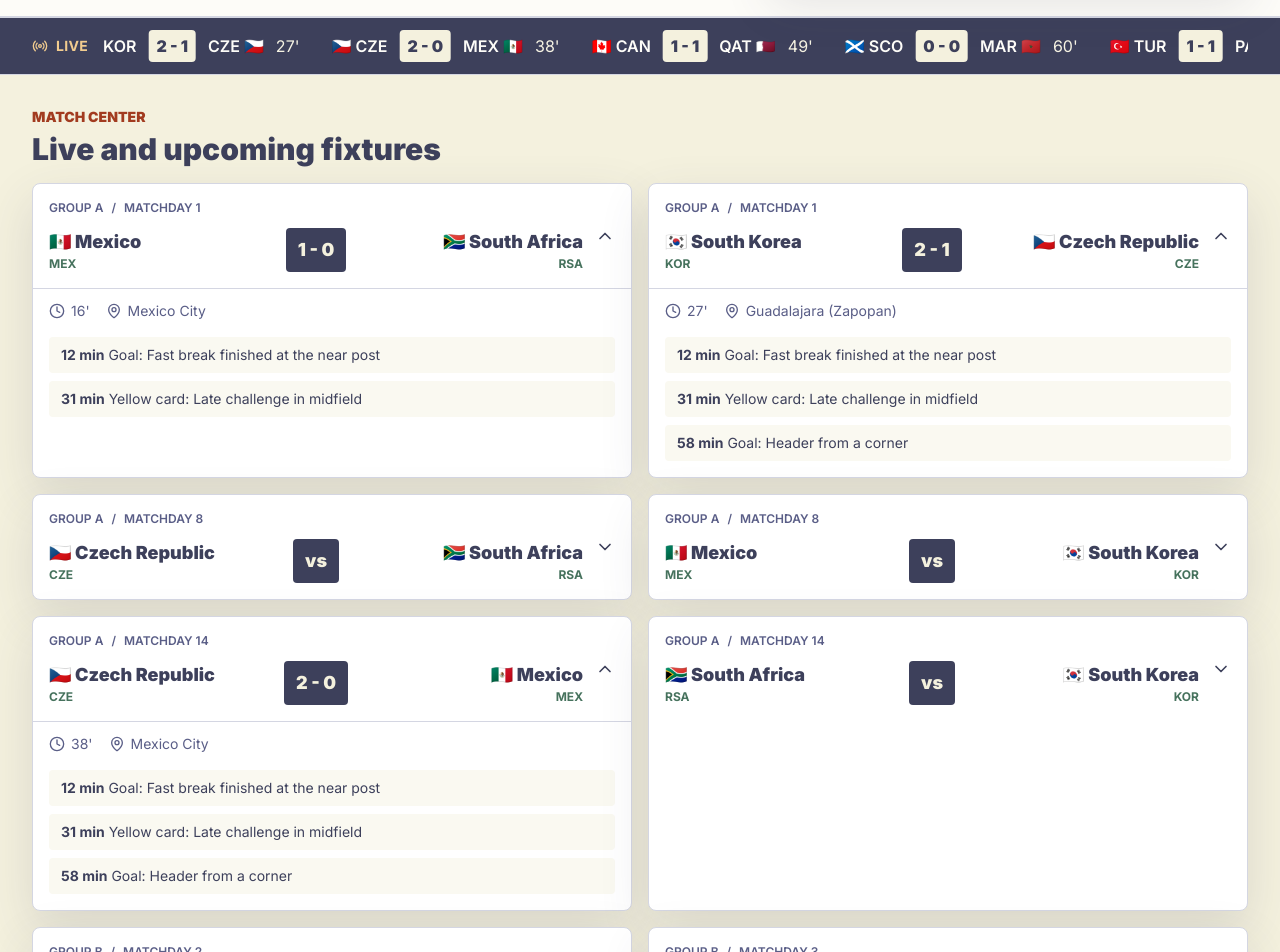
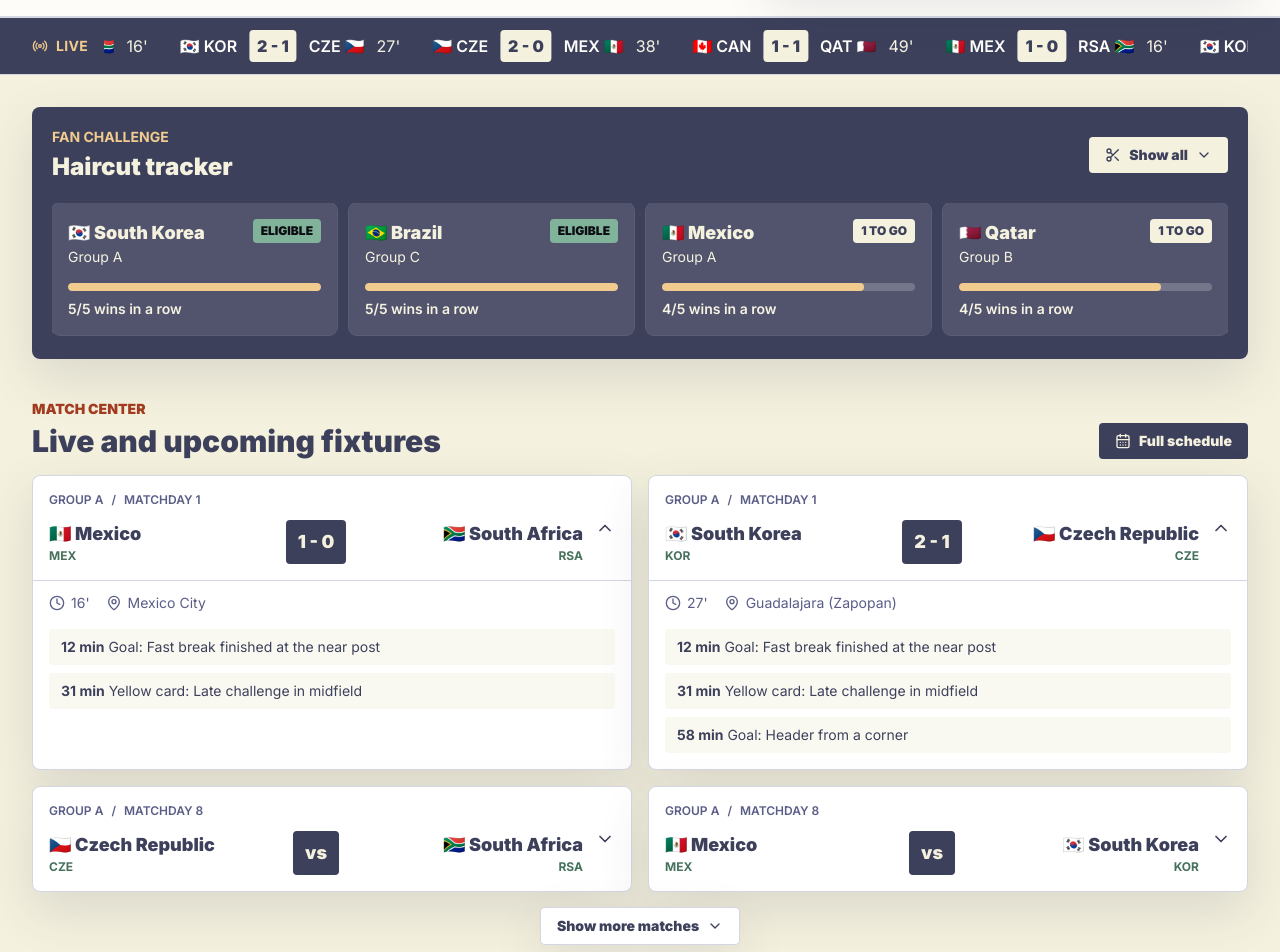
Before and after one commit to nisargmehta/WCFans, a React (Vite) app: page / in a window 1280 px wide. Shown: the part 300-1252 px from the top of the page. Built offline with nearby package versions, Linux system fonts and the light colour scheme.

Commit message:
expandable sections with smaller previews

```diff
--- a/eslint.config.js
+++ b/eslint.config.js
@@ -10,7 +10,10 @@ export default [
     files: ['**/*.{js,jsx}'],
     languageOptions: {
       ecmaVersion: 2020,
-      globals: globals.browser,
+      globals: {
+        ...globals.browser,
+        ...globals.es2021,
+      },
       parserOptions: {
         ecmaVersion: 'latest',
         ecmaFeatures: { jsx: true },
--- a/src/App.jsx
+++ b/src/App.jsx
@@ -1,13 +1,16 @@
-import { CalendarDays, Newspaper, Trophy } from 'lucide-react'
+import { CalendarDays, ChevronDown, Newspaper, Trophy } from 'lucide-react'
 import { useEffect, useState } from 'react'
 import { fetchDashboardData } from './client/api'
 import { HaircutTracker } from './components/HaircutTracker'
 import { LiveScoresTicker } from './components/LiveScoresTicker'
 import { MatchCard } from './components/MatchCard'
 import { NewsFeed } from './components/NewsFeed'
+import { ScheduleView } from './components/ScheduleView'
 
 function App() {
   const [dashboard, setDashboard] = useState(null)
+  const [view, setView] = useState('home')
+  const [matchesExpanded, setMatchesExpanded] = useState(false)
 
   useEffect(() => {
     let active = true
@@ -34,6 +37,16 @@ function App() {
     )
   }
 
+  if (view === 'schedule') {
+    return (
+      <div className="min-h-screen bg-eggshell text-twilight_indigo">
+        <ScheduleView matches={dashboard.scheduleMatches} onBack={() => setView('home')} />
+      </div>
+    )
+  }
+
+  const visibleMatches = matchesExpanded ? dashboard.upcomingMatches : dashboard.upcomingMatches.slice(0, 4)
+
   return (
     <div className="min-h-screen bg-eggshell text-twilight_indigo">
       <header className="border-b border-twilight_indigo-900 bg-eggshell-900">
@@ -46,7 +59,7 @@ function App() {
           </div>
           <div className="grid content-end gap-3 sm:grid-cols-3 lg:grid-cols-1">
             <Stat icon={Trophy} label="Teams tracked" value="48" />
-            <Stat icon={CalendarDays} label="Mock schedule" value="104 matches" />
+            <Stat icon={CalendarDays} label="Schedule" value="104 matches" />
             <Stat icon={Newspaper} label="Fan feed" value="Live-ready" />
           </div>
         </div>
@@ -55,12 +68,35 @@ function App() {
       <LiveScoresTicker matches={dashboard.liveMatches} />
 
       <main className="mx-auto max-w-7xl space-y-10 px-4 py-8 sm:px-6 lg:px-8">
+        <HaircutTracker teams={dashboard.haircutTracker} />
+
         <section aria-labelledby="matches-heading">
-          <SectionTitle id="matches-heading" eyebrow="Match center" title="Live and upcoming fixtures" />
+          <div className="flex flex-wrap items-end justify-between gap-3">
+            <SectionTitle id="matches-heading" eyebrow="Match center" title="Live and upcoming fixtures" />
+            <button
+              type="button"
+              onClick={() => setView('schedule')}
+              className="inline-flex items-center gap-2 rounded bg-twilight_indigo px-4 py-2 text-sm font-black text-eggshell transition hover:bg-twilight_indigo-400 focus:outline-none focus:ring-2 focus:ring-burnt_peach-300 focus:ring-offset-2"
+            >
+              <CalendarDays aria-hidden="true" className="h-4 w-4" />
+              Full schedule
+            </button>
+          </div>
           <div className="mt-4 grid gap-4 lg:grid-cols-2">
-            {dashboard.upcomingMatches.map((match) => (
+            {visibleMatches.map((match) => (
               <MatchCard key={match.id} match={match} />
             ))}
+          </div>
+          <div className="mt-4 flex justify-center">
+            <button
+              type="button"
+              onClick={() => setMatchesExpanded((current) => !current)}
+              className="inline-flex items-center gap-2 rounded bg-white px-4 py-2 text-sm font-black text-twilight_indigo shadow-panel ring-1 ring-twilight_indigo-900 transition hover:bg-eggshell-800 focus:outline-none focus:ring-2 focus:ring-burnt_peach-300 focus:ring-offset-2"
+              aria-expanded={matchesExpanded}
+            >
+              {matchesExpanded ? 'Show fewer matches' : 'Show more matches'}
+              <ChevronDown aria-hidden="true" className={`h-4 w-4 transition ${matchesExpanded ? 'rotate-180' : ''}`} />
+            </button>
           </div>
         </section>
 
@@ -70,8 +106,6 @@ function App() {
             <NewsFeed articles={dashboard.news} />
           </div>
         </section>
-
-        <HaircutTracker teams={dashboard.haircutTracker} />
       </main>
     </div>
   )
--- a/src/client/api.js
+++ b/src/client/api.js
@@ -8,6 +8,7 @@ export const fetchDashboardData = async () => {
   return withLatency({
     liveMatches: matches.filter((match) => match.status === 'Live'),
     upcomingMatches: matches.slice(0, 10),
+    scheduleMatches: matches,
     news: getMockNews(),
     haircutTracker: getHaircutTracker(),
   })
--- a/src/components/HaircutTracker.jsx
+++ b/src/components/HaircutTracker.jsx
@@ -1,7 +1,10 @@
-import { Scissors } from 'lucide-react'
+import { ChevronDown, Scissors } from 'lucide-react'
+import { useState } from 'react'
 
 export function HaircutTracker({ teams }) {
+  const [expanded, setExpanded] = useState(false)
   const sortedTeams = [...teams].sort((a, b) => b.winsInARow - a.winsInARow)
+  const visibleTeams = expanded ? sortedTeams : sortedTeams.slice(0, 4)
 
   return (
     <section className="rounded-lg bg-twilight_indigo p-5 text-eggshell shadow-panel">
@@ -10,13 +13,23 @@ export function HaircutTracker({ teams }) {
           <p className="text-sm font-bold uppercase text-apricot_cream">Fan challenge</p>
           <h2 className="mt-1 text-2xl font-black">Haircut tracker</h2>
         </div>
-        <div className="flex h-11 w-11 items-center justify-center rounded-full bg-burnt_peach text-eggshell">
-          <Scissors aria-hidden="true" className="h-5 w-5" />
-        </div>
+        <button
+          type="button"
+          onClick={() => setExpanded((current) => !current)}
+          className="inline-flex items-center gap-2 rounded bg-eggshell px-4 py-2 text-sm font-black text-twilight_indigo transition hover:bg-eggshell-600 focus:outline-none focus:ring-2 focus:ring-apricot_cream focus:ring-offset-2 focus:ring-offset-twilight_indigo"
+          aria-expanded={expanded}
+        >
+          <Scissors aria-hidden="true" className="h-4 w-4" />
+          {expanded ? 'Show less' : 'Show all'}
+          <ChevronDown aria-hidden="true" className={`h-4 w-4 transition ${expanded ? 'rotate-180' : ''}`} />
+        </button>
       </div>
-      <div className="mt-5 grid gap-3 sm:grid-cols-2 xl:grid-cols-3">
-        {sortedTeams.map((team) => (
-          <article key={team.id} className="rounded-lg bg-white/10 p-4 ring-1 ring-white/15">
+      <div className={expanded ? 'mt-5 grid gap-3 sm:grid-cols-2 xl:grid-cols-4' : 'mt-5 flex gap-3 overflow-x-auto pb-1'}>
+        {visibleTeams.map((team) => (
+          <article
+            key={team.id}
+            className={`rounded-lg bg-white/10 p-4 ring-1 ring-white/15 ${expanded ? '' : 'min-w-64 flex-1'}`}
+          >
             <div className="flex items-start justify-between gap-3">
               <div className="min-w-0">
                 <h3 className="truncate text-lg font-black">
--- a/src/components/LiveScoresTicker.jsx
+++ b/src/components/LiveScoresTicker.jsx
@@ -1,6 +1,8 @@
 import { Radio } from 'lucide-react'
 
 export function LiveScoresTicker({ matches }) {
+  const visibleMatches = matches.slice(0, 4)
+
   return (
     <section
       className="overflow-hidden border-y border-twilight_indigo-900 bg-twilight_indigo text-eggshell-900"
@@ -13,7 +15,7 @@ export function LiveScoresTicker({ matches }) {
         </div>
         <div className="relative flex-1 overflow-hidden">
           <div className="flex w-max animate-[ticker_32s_linear_infinite] gap-8 pr-8 motion-reduce:animate-none">
-            {[...matches, ...matches].map((match, index) => (
+            {[...visibleMatches, ...visibleMatches].map((match, index) => (
               <div key={`${match.id}-${index}`} className="flex items-center gap-3 text-sm sm:text-base">
                 <span className="font-semibold">
                   {match.home.flag} {match.home.code}
--- /dev/null
+++ b/src/components/ScheduleView.jsx
@@ -0,0 +1,86 @@
+import { ArrowLeft, CalendarDays, MapPin } from 'lucide-react'
+
+export function ScheduleView({ matches, onBack }) {
+  const matchesByDate = matches.reduce((dates, match) => {
+    dates[match.date] = dates[match.date] ? [...dates[match.date], match] : [match]
+    return dates
+  }, {})
+
+  return (
+    <main className="mx-auto max-w-7xl px-4 py-8 sm:px-6 lg:px-8">
+      <button
+        type="button"
+        onClick={onBack}
+        className="inline-flex items-center gap-2 rounded bg-white px-4 py-2 text-sm font-black text-twilight_indigo shadow-panel ring-1 ring-twilight_indigo-900 transition hover:bg-eggshell-800 focus:outline-none focus:ring-2 focus:ring-burnt_peach-300 focus:ring-offset-2"
+      >
+        <ArrowLeft aria-hidden="true" className="h-4 w-4" />
+        Match hub
+      </button>
+      <div className="mt-6 flex flex-wrap items-end justify-between gap-4">
+        <div>
+          <p className="text-sm font-black uppercase text-burnt_peach-300">Real schedule</p>
+          <h1 className="mt-2 text-4xl font-black text-twilight_indigo">Full World Cup 2026 schedule</h1>
+        </div>
+        <p className="rounded bg-muted_teal-900 px-3 py-2 text-sm font-black text-muted_teal-300">
+          {matches.length} fixtures
+        </p>
+      </div>
+
+      <div className="mt-6 space-y-6">
+        {Object.entries(matchesByDate).map(([date, dateMatches]) => (
+          <section key={date} aria-labelledby={`schedule-${date}`}>
+            <h2
+              id={`schedule-${date}`}
+              className="sticky top-0 z-10 flex items-center gap-2 border-y border-twilight_indigo-900 bg-eggshell py-3 text-xl font-black"
+            >
+              <CalendarDays aria-hidden="true" className="h-5 w-5 text-muted_teal-300" />
+              {formatDate(date)}
+            </h2>
+            <div className="mt-3 grid gap-3 lg:grid-cols-2">
+              {dateMatches.map((match) => (
+                <article key={match.id} className="rounded-lg bg-white p-4 shadow-panel ring-1 ring-twilight_indigo-900">
+                  <div className="flex flex-wrap items-center justify-between gap-3">
+                    <p className="text-xs font-black uppercase text-twilight_indigo-600">
+                      {match.group} / {match.round}
+                    </p>
+                    <p className="text-sm font-bold text-burnt_peach-300">{match.time}</p>
+                  </div>
+                  <div className="mt-3 grid grid-cols-[1fr_auto_1fr] items-center gap-3">
+                    <Team team={match.home} />
+                    <span className="rounded bg-twilight_indigo px-3 py-2 text-sm font-black text-eggshell">vs</span>
+                    <Team team={match.away} align="right" />
+                  </div>
+                  <p className="mt-3 inline-flex items-center gap-1.5 text-sm font-semibold text-twilight_indigo-600">
+                    <MapPin aria-hidden="true" className="h-4 w-4" />
+                    {match.ground}
+                  </p>
+                </article>
+              ))}
+            </div>
+          </section>
+        ))}
+      </div>
+    </main>
+  )
+}
+
+function Team({ team, align }) {
+  return (
+    <div className={`min-w-0 ${align === 'right' ? 'text-right' : ''}`}>
+      <p className="truncate text-base font-black">
+        <span aria-hidden="true">{team.flag}</span> {team.name}
+      </p>
+      <p className="text-xs font-black uppercase text-muted_teal-300">{team.code}</p>
+    </div>
+  )
+}
+
+function formatDate(date) {
+  return new Intl.DateTimeFormat('en-US', {
+    weekday: 'short',
+    month: 'short',
+    day: 'numeric',
+    year: 'numeric',
+    timeZone: 'UTC',
+  }).format(new Date(`${date}T12:00:00Z`))
+}
--- a/src/server/mockData.js
+++ b/src/server/mockData.js
@@ -10,7 +10,7 @@ const eventTemplates = [
   ['Substitution', '72 min', 'Fresh legs on the right wing'],
 ]
 
-const liveIndexes = [0, 1, 4, 9, 14, 21]
+const liveIndexes = [0, 1, 4, 9]
 
 export const getMockMatches = () =>
   schedule.matches.map((match, index) => {
```
Also changed, not shown: 2 other files (tests, documents, lock files or other folders).
